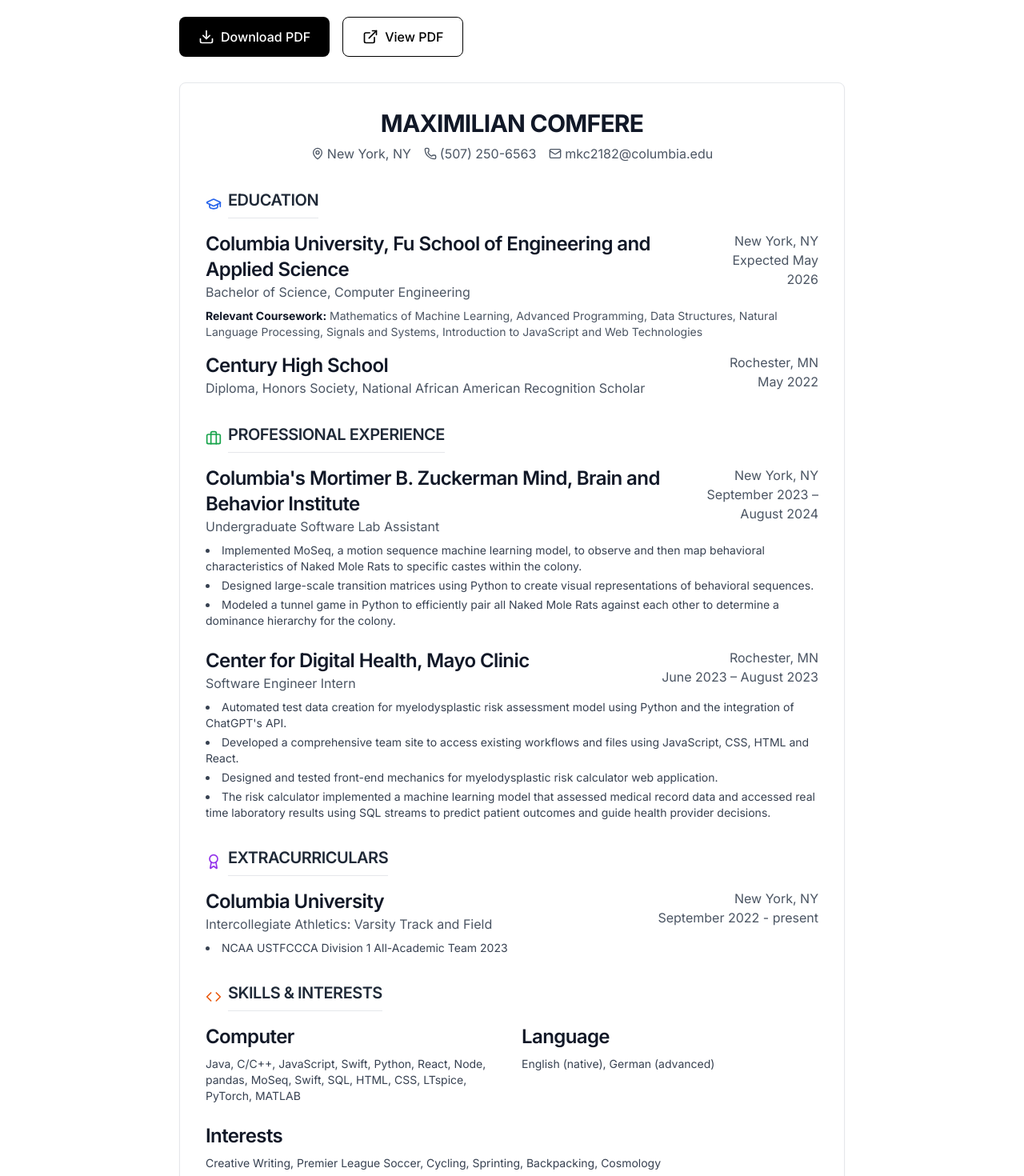
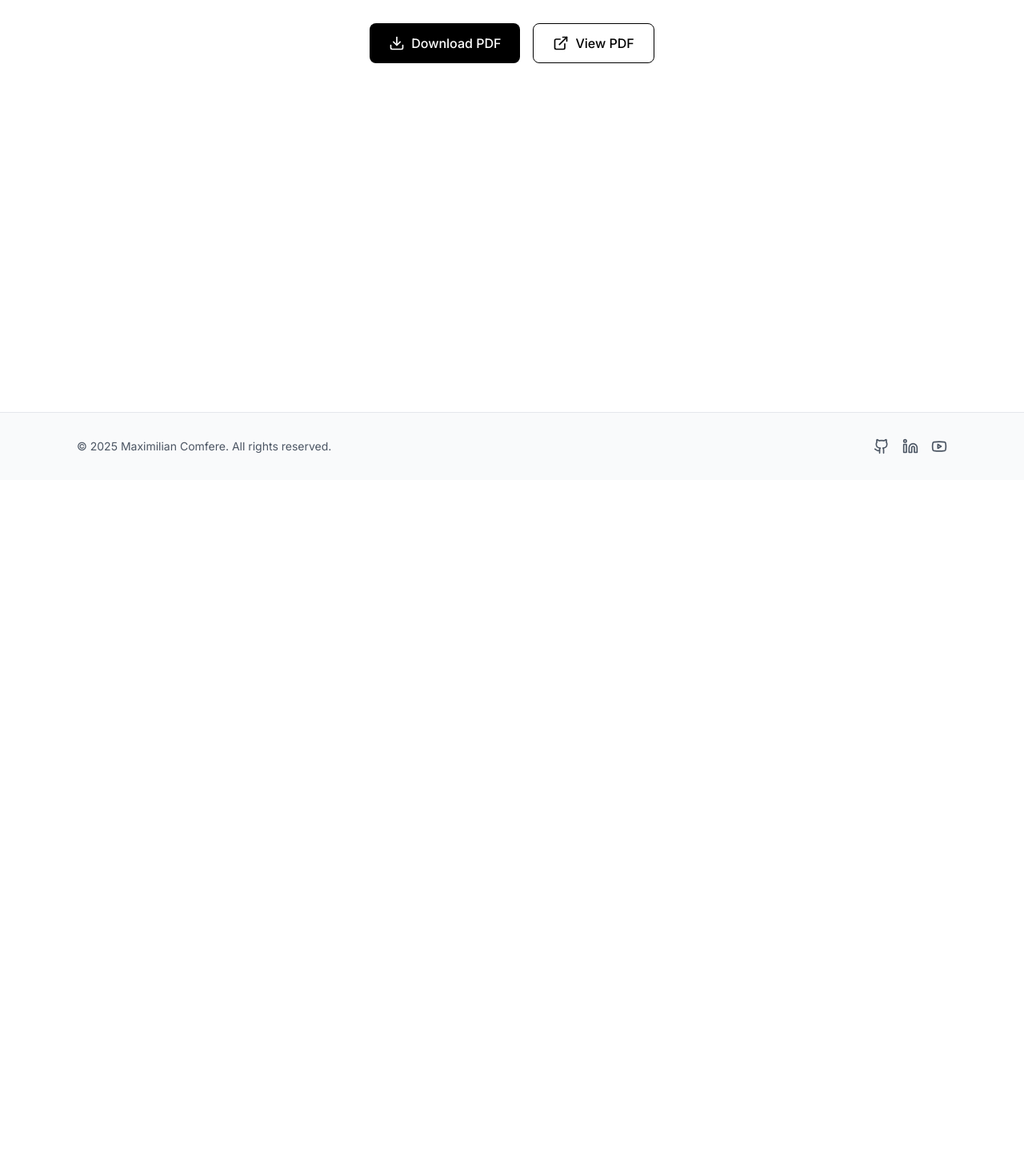
Before and after one commit to bluemens/maxcomfere.com, a Next.js app: page /resume in a window 1280 px wide. Shown: the part 200-1670 px from the top of the page at 80% size. After the commit the page ends 800 px from the top, so only its background shows below. Built offline with nearby package versions, Linux system fonts and the light colour scheme.

Commit message:
new update

```diff
--- a/src/app/resume/page.tsx
+++ b/src/app/resume/page.tsx
@@ -1,190 +1,36 @@
 import Layout from '@/components/Layout'
-import { Download, ExternalLink, Mail, Phone, MapPin, GraduationCap, Briefcase, Code, Award } from 'lucide-react'
+import { Download, ExternalLink } from 'lucide-react'
 
 export default function ResumePage() {
   return (
     <Layout>
       <div className="max-w-4xl mx-auto px-4 sm:px-6 lg:px-8 py-12">
         {/* Header */}
-        <div className="mb-8">
+        <div className="text-center">
           <h1 className="text-4xl font-bold mb-4 text-gray-900 dark:text-gray-100">Resume</h1>
-          <p className="text-xl text-gray-600 dark:text-gray-400 mb-6">
+          <p className="text-xl text-gray-600 dark:text-gray-400 mb-8">
             Professional experience and academic background
           </p>
-          <div className="flex flex-wrap gap-4">
-            <a href="/resume.pdf" className="btn-primary flex items-center space-x-2">
+          <div className="flex flex-wrap justify-center gap-4">
+            <a
+              href="/resume.pdf"
+              download
+              className="btn-primary flex items-center space-x-2"
+            >
               <Download className="h-5 w-5" />
               <span>Download PDF</span>
             </a>
-            <a href="/resume.pdf" target="_blank" rel="noopener noreferrer" className="btn-secondary flex items-center space-x-2">
+            <a
+              href="/resume.pdf"
+              target="_blank"
+              rel="noopener noreferrer"
+              className="btn-secondary flex items-center space-x-2"
+            >
               <ExternalLink className="h-5 w-5" />
               <span>View PDF</span>
             </a>
           </div>
         </div>
-
-        {/* Resume Content */}
-        <div className="bg-white dark:bg-gray-800 border border-gray-200 dark:border-gray-700 rounded-lg p-8 shadow-sm dark:shadow-lg dark:shadow-gray-900/20">
-          {/* Header */}
-          <div className="text-center mb-8">
-            <h2 className="text-3xl font-bold mb-2 text-gray-900 dark:text-gray-100">MAXIMILIAN COMFERE</h2>
-            <div className="flex flex-wrap justify-center items-center space-x-4 text-gray-600 dark:text-gray-400 mb-4">
-              <div className="flex items-center space-x-1">
-                <MapPin className="h-4 w-4" />
-                <span>New York, NY</span>
-              </div>
-              <div className="flex items-center space-x-1">
-                <Phone className="h-4 w-4" />
-                <span>(507) 250-6563</span>
-              </div>
-              <div className="flex items-center space-x-1">
-                <Mail className="h-4 w-4" />
-                <span>mkc2182@columbia.edu</span>
-              </div>
-            </div>
-          </div>
-
-          {/* Education */}
-          <section className="mb-8">
-            <div className="flex items-center space-x-2 mb-4">
-              <GraduationCap className="h-5 w-5 text-blue-600 dark:text-blue-400" />
-              <h3 className="text-xl font-semibold text-gray-800 dark:text-gray-200 border-b border-gray-200 dark:border-gray-700 pb-2">EDUCATION</h3>
-            </div>
-
-            <div className="space-y-4">
-              <div>
-                <div className="flex justify-between items-start mb-2">
-                  <div>
-                    <h4 className="font-semibold text-gray-900 dark:text-gray-100">Columbia University, Fu School of Engineering and Applied Science</h4>
-                    <p className="text-gray-600 dark:text-gray-400">Bachelor of Science, Computer Engineering</p>
-                  </div>
-                  <div className="text-right">
-                    <p className="text-gray-600 dark:text-gray-400">New York, NY</p>
-                    <p className="text-gray-600 dark:text-gray-400">Expected May 2026</p>
-                  </div>
-                </div>
-                <p className="text-sm text-gray-600 dark:text-gray-400">
-                  <strong className="text-gray-900 dark:text-gray-100">Relevant Coursework:</strong> Mathematics of Machine Learning, Advanced Programming, Data Structures, Natural Language Processing, Signals and Systems, Introduction to JavaScript and Web Technologies
-                </p>
-              </div>
-
-              <div>
-                <div className="flex justify-between items-start mb-2">
-                  <div>
-                    <h4 className="font-semibold text-gray-900 dark:text-gray-100">Century High School</h4>
-                    <p className="text-gray-600 dark:text-gray-400">Diploma, Honors Society, National African American Recognition Scholar</p>
-                  </div>
-                  <div className="text-right">
-                    <p className="text-gray-600 dark:text-gray-400">Rochester, MN</p>
-                    <p className="text-gray-600 dark:text-gray-400">May 2022</p>
-                  </div>
-                </div>
-              </div>
-            </div>
-          </section>
-
-          {/* Professional Experience */}
-          <section className="mb-8">
-            <div className="flex items-center space-x-2 mb-4">
-              <Briefcase className="h-5 w-5 text-green-600 dark:text-green-400" />
-              <h3 className="text-xl font-semibold text-gray-800 dark:text-gray-200 border-b border-gray-200 dark:border-gray-700 pb-2">PROFESSIONAL EXPERIENCE</h3>
-            </div>
-
-            <div className="space-y-6">
-              <div>
-                <div className="flex justify-between items-start mb-2">
-                  <div>
-                    <h4 className="font-semibold text-gray-900 dark:text-gray-100">Columbia&apos;s Mortimer B. Zuckerman Mind, Brain and Behavior Institute</h4>
-                    <p className="text-gray-600 dark:text-gray-400">Undergraduate Software Lab Assistant</p>
-                  </div>
-                  <div className="text-right">
-                    <p className="text-gray-600 dark:text-gray-400">New York, NY</p>
-                    <p className="text-gray-600 dark:text-gray-400">September 2023 – August 2024</p>
-                  </div>
-                </div>
-                <ul className="list-disc list-inside space-y-1 text-sm text-gray-700 dark:text-gray-300">
-                  <li>Implemented MoSeq, a motion sequence machine learning model, to observe and then map behavioral characteristics of Naked Mole Rats to specific castes within the colony.</li>
-                  <li>Designed large-scale transition matrices using Python to create visual representations of behavioral sequences.</li>
-                  <li>Modeled a tunnel game in Python to efficiently pair all Naked Mole Rats against each other to determine a dominance hierarchy for the colony.</li>
-                </ul>
-              </div>
-
-              <div>
-                <div className="flex justify-between items-start mb-2">
-                  <div>
-                    <h4 className="font-semibold text-gray-900 dark:text-gray-100">Center for Digital Health, Mayo Clinic</h4>
-                    <p className="text-gray-600 dark:text-gray-400">Software Engineer Intern</p>
-                  </div>
-                  <div className="text-right">
-                    <p className="text-gray-600 dark:text-gray-400">Rochester, MN</p>
-                    <p className="text-gray-600 dark:text-gray-400">June 2023 – August 2023</p>
-                  </div>
-                </div>
-                <ul className="list-disc list-inside space-y-1 text-sm text-gray-700 dark:text-gray-300">
-                  <li>Automated test data creation for myelodysplastic risk assessment model using Python and the integration of ChatGPT&apos;s API.</li>
-                  <li>Developed a comprehensive team site to access existing workflows and files using JavaScript, CSS, HTML and React.</li>
-                  <li>Designed and tested front-end mechanics for myelodysplastic risk calculator web application.</li>
-                  <li>The risk calculator implemented a machine learning model that assessed medical record data and accessed real time laboratory results using SQL streams to predict patient outcomes and guide health provider decisions.</li>
-                </ul>
-              </div>
-            </div>
-          </section>
-
-          {/* Extracurriculars */}
-          <section className="mb-8">
-            <div className="flex items-center space-x-2 mb-4">
-              <Award className="h-5 w-5 text-purple-600 dark:text-purple-400" />
-              <h3 className="text-xl font-semibold text-gray-800 dark:text-gray-200 border-b border-gray-200 dark:border-gray-700 pb-2">EXTRACURRICULARS</h3>
-            </div>
-
-            <div>
-              <div className="flex justify-between items-start mb-2">
-                <div>
-                  <h4 className="font-semibold text-gray-900 dark:text-gray-100">Columbia University</h4>
-                  <p className="text-gray-600 dark:text-gray-400">Intercollegiate Athletics: Varsity Track and Field</p>
-                </div>
-                <div className="text-right">
-                  <p className="text-gray-600 dark:text-gray-400">New York, NY</p>
-                  <p className="text-gray-600 dark:text-gray-400">September 2022 - present</p>
-                </div>
-              </div>
-              <ul className="list-disc list-inside space-y-1 text-sm text-gray-700 dark:text-gray-300">
-                <li>NCAA USTFCCCA Division 1 All-Academic Team 2023</li>
-              </ul>
-            </div>
-          </section>
-
-          {/* Skills & Interests */}
-          <section>
-            <div className="flex items-center space-x-2 mb-4">
-              <Code className="h-5 w-5 text-orange-600 dark:text-orange-400" />
-              <h3 className="text-xl font-semibold text-gray-800 dark:text-gray-200 border-b border-gray-200 dark:border-gray-700 pb-2">SKILLS & INTERESTS</h3>
-            </div>
-
-            <div className="grid md:grid-cols-2 gap-6">
-              <div>
-                <h4 className="font-semibold text-gray-900 dark:text-gray-100 mb-2">Computer</h4>
-                <p className="text-sm text-gray-700 dark:text-gray-300">
-                  Java, C/C++, JavaScript, Swift, Python, React, Node, pandas, MoSeq, Swift, SQL, HTML, CSS, LTspice, PyTorch, MATLAB
-                </p>
-              </div>
-
-              <div>
-                <h4 className="font-semibold text-gray-900 dark:text-gray-100 mb-2">Language</h4>
-                <p className="text-sm text-gray-700 dark:text-gray-300">
-                  English (native), German (advanced)
-                </p>
-              </div>
-
-              <div className="md:col-span-2">
-                <h4 className="font-semibold text-gray-900 dark:text-gray-100 mb-2">Interests</h4>
-                <p className="text-sm text-gray-700 dark:text-gray-300">
-                  Creative Writing, Premier League Soccer, Cycling, Sprinting, Backpacking, Cosmology
-                </p>
-              </div>
-            </div>
-          </section>
-        </div>
       </div>
     </Layout>
   )
```
